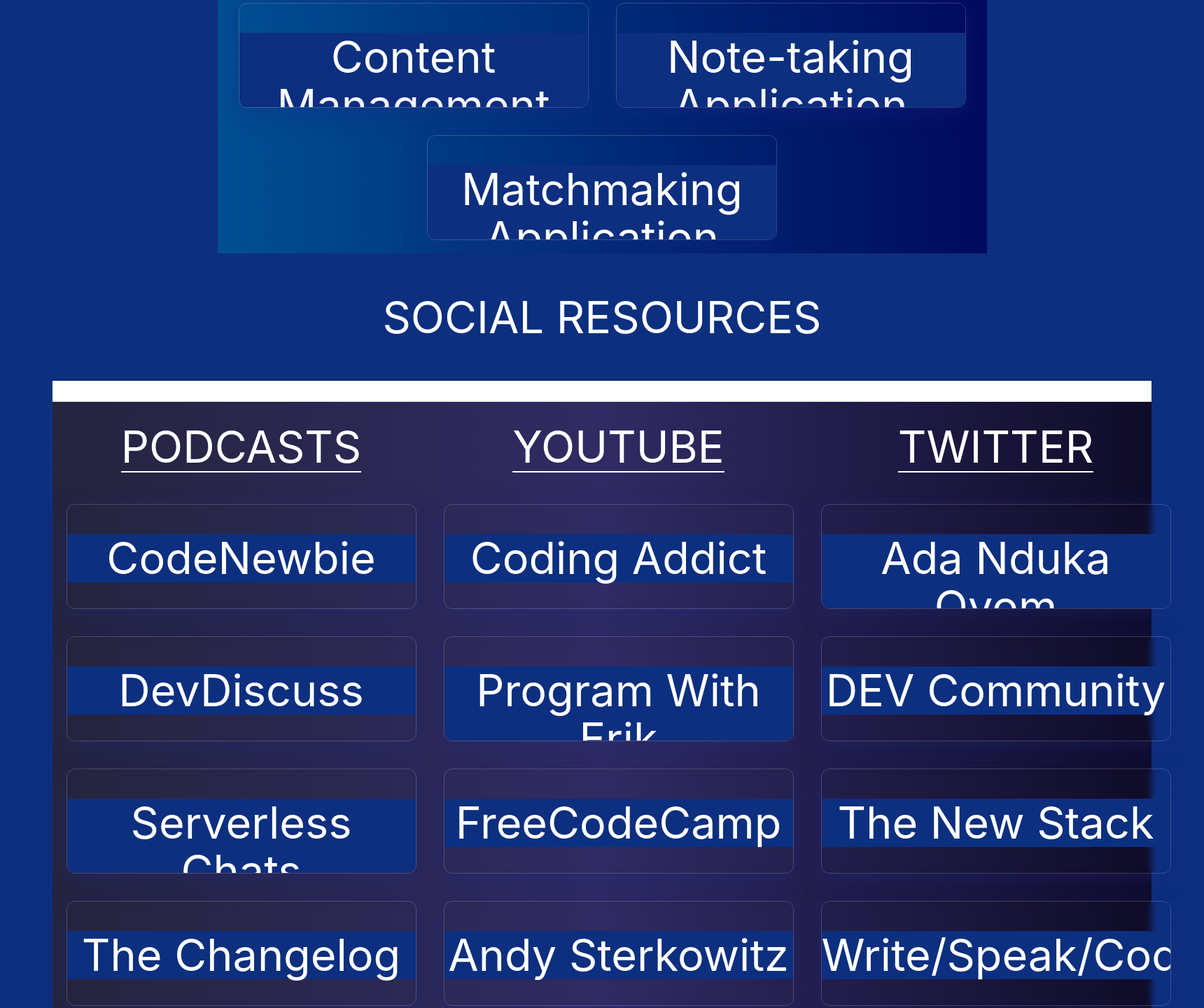
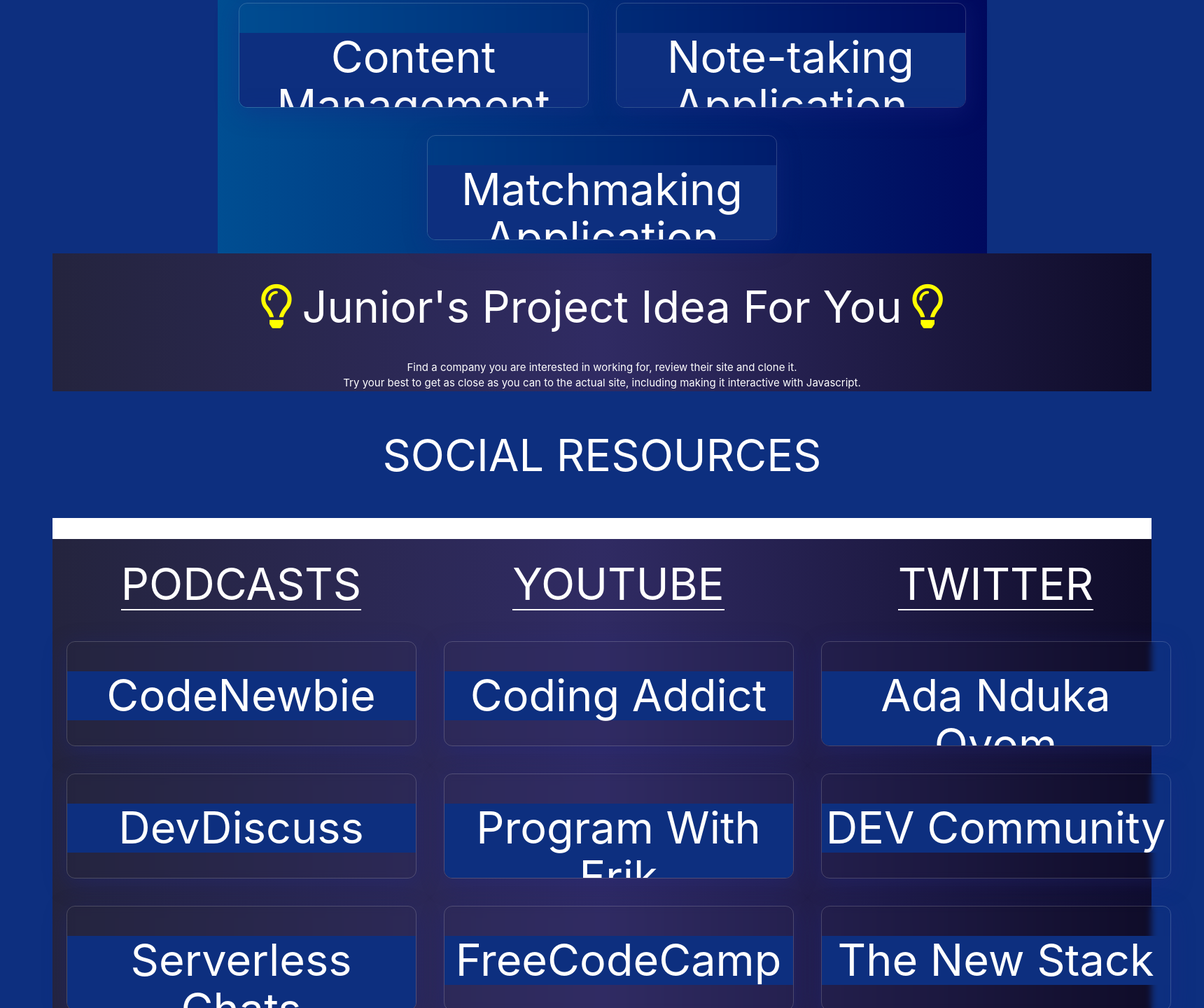
Before and after one commit to Jadessu/sei-unite, a Django app: page /ideas/ in a window 1720 px wide. Shown: the part 1221-2661 px from the top of the page at 70% size. Run offline with Django 3.2, Linux system fonts and the light colour scheme; some libraries are stand-ins or nearby versions.

Commit message:
add resources lionk

```diff
--- a/main_app/static/css/idea.css
+++ b/main_app/static/css/idea.css
@@ -131,6 +131,28 @@ background: linear-gradient(to right, #004e92, #000a5e); /* W3C, IE 10+/ Edge, F
 
 
   }
+  .junior-recommendation{
+      display: flex;
+      justify-content: center;
+      align-items: center;
+      text-align: center;
+      flex-direction: column;
+      color: var(--white);
+      background: #0f0c29;  /* fallback for old browsers */
+background: -webkit-linear-gradient(to right, #24243e, #302b63, #0f0c29);  /* Chrome 10-25, Safari 5.1-6 */
+background: linear-gradient(to right, #24243e, #302b63, #0f0c29); /* W3C, IE 10+/ Edge, Firefox 16+, Chrome 26+, Opera 12+, Safari 7+ */
+
+
+  }
+
+  .junior-recommendation p{
+      margin-top: 1rem;
+  }
+
+  .far{
+      color: yellow;
+      margin: 0 1rem;
+  }
 
   .resources-title{
       display: flex;
@@ -159,10 +181,19 @@ border-top: 2rem solid var(--white);
 
 }
 
+
 .resources2-container{
     display: flex;
     text-align: center;
     align-items: center;
+    margin-top: 2rem;
+border-top: 2rem solid var(--white);
+background: #6441A5;  /* fallback for old browsers */
+background: -webkit-linear-gradient(to right, #2a0845, #271647);  /* Chrome 10-25, Safari 5.1-6 */
+background: linear-gradient(to right, #2a0845, #361f61); /* W3C, IE 10+/ Edge, Firefox 16+, Chrome 26+, Opera 12+, Safari 7+ */
+
+
+
 }
 
 .podcast-container, .youtube, .twitter-container{
--- a/main_app/templates/about.html
+++ b/main_app/templates/about.html
@@ -6,6 +6,8 @@
 <hr />
 <p>
   I like long romantic walks down the produce aisle. Also, I am currently job seeking!
+
+
 </p>
 
 {% endblock %}
--- a/main_app/templates/base.html
+++ b/main_app/templates/base.html
@@ -55,12 +55,12 @@
         <li><a href="{% url 'alumnus_create'%}">Add Alumnus</a></li>
     </ul>
     </li>
-    <li><a href="#">Project Ideas</a></li>
+        <li><a href="{% url 'ideas' %}">Resources</a></li>
     <li><a href="{% url 'about' %}">About Us</a></li>
     <li><a href="{% url 'logout' %}">Log out</a></li>
     {% else %}
         <li><a href="{% url 'home' %}">Home</a></li>
-        <li><a href="#">Project Ideas</a></li>
+        <li><a href="{% url 'ideas' %}">Resources</a></li>
         <li><a href="{% url 'about' %}">About Us</a></li>
         <li><a href="{% url 'signup' %}">Sign Up</a></li>
 
--- a/main_app/templates/ideas.html
+++ b/main_app/templates/ideas.html
@@ -251,7 +251,11 @@
   </div>
 
 </div>
-<div class="resources-title"> <h1> SOCIAL RESOURCES</h1></div>
+<div class = "junior-recommendation"> <h1> <i class="far fa-lightbulb"></i>Junior's Project Idea For You<i class="far fa-lightbulb"></i></h1>
+<p>Find a company you are interested in working for, review their site and clone it. <br>Try your best to get as close as you can to the actual site, including making it interactive with Javascript. </p>
+</div>
+
+<div class="resources-title social-resource-title"> <h1> SOCIAL RESOURCES</h1></div>
 <div class="resource-container">
   <div class="podcast-container">
   <div class="section-title">
@@ -517,10 +521,12 @@
     </div>
   </div>
 </div>
-<h1>THIS IS FOR BOOKS AND WEBSITES</h1>
+<div class="resources-title"> <h1> BOOKS AND SITES</h1></div>
 <div class="resources2-container">
   <div class="books-container">
+  <div class="section-title">
   <h1>Books</h1>
+  </div>
 
     <div class="idea">
       <div class="title"><h1>Cracking the Coding Interview</h1></div>
@@ -586,7 +592,9 @@
     </div>
   </div>
   <div class="courses-container">
+  <div class="section-title">
   <h1>Free Courses</h1>
+  </div>
     <div class="idea">
       <div class="title">
         <h1>
@@ -620,9 +628,7 @@
           development, this free online course hosted on the edX platform is an
           excellent place to start. It’s a four-week course that is designed to
           take between six to eight hours each week, and it’s offered through
-          one of the top colleges in the country: The University of
-          Pennsylvania.
-        </p>
+          one of the top colleges in the country.
       </div>
     </div>
 
@@ -639,9 +645,7 @@
           f Web Development interests you, the best place to start may be at The
           Odin Project. This free and open-source platform was founded in 2013
           and is maintained by a group of volunteers. The platform provides
-          excellent instruction in programming and development and over a
-          quarter of a million students have taken advantage of this no-cost
-          website for learning web development.
+          excellent instruction in programming and development.
         </p>
       </div>
     </div>
@@ -659,9 +663,7 @@
         <p>
           This is a terrific first contact course or refresher for those who are
           interested in understanding the whole software development process
-          from start to finish. You will explore some of the standard methods in
-          the industry and the pros and cons of each, as well as how teams work
-          together to solve common software development issues.
+          from start to finish. .
         </p>
       </div>
     </div>
@@ -681,14 +683,15 @@
           and this free software development course from Alison has you covered.
           It takes 10 to 15 hours to complete and covers the most important
           topics when it comes to software testing, starting with a
-          comprehensive overview of the process and progressing into deeper
-          subjects.
+          comprehensive overview of the process.
         </p>
       </div>
     </div>
   </div>
   <div class="practice-container">
+  <div class="section-title">
   <h1>Skill-Practice</h1>
+  </div>
   <div class="idea">
   <div class="title"> <h1> <a href="https://www.hackerrank.com/dashboard">HackerRank</a></h1></div>
   <div class="info"> <p>HackerRank provides challenges for several different domains such as Algorithms, Mathematics, SQL, Functional Programming, AI, and more. You can solve all the challenge directly online. They provide a discussion and leaderboard for every challenge.</p></div>
@@ -711,7 +714,7 @@
 
   <div class="idea">
   <div class="title"> <h1> <a href="http://www.csszengarden.com/">CSS Zen Garden</a></h1></div>
-  <div class="info"> <p>My personal favorite. The Zen Garden aims to excite, inspire, and encourage participation. To begin, view some of the existing designs in the list. Clicking on any one will load the style sheet into this very page. You recieve an HTML document and it is your job to style it however you want to meet the requirements of the final prodcut provides to you.</p></div>
+  <div class="info"> <p>My personal favorite. The Zen Garden aims to excite, inspire, and encourage participation. To begin, view some of the existing designs in the list. You recieve an HTML document and it is your job to style it however you want to meet the requirements of the final prodcut provides to you.</p></div>
   </div>
 
 
--- a/main_app/urls.py
+++ b/main_app/urls.py
@@ -4,7 +4,7 @@ urlpatterns = [
     path('', views.Home.as_view(), name="home"),
     path('about/', views.about, name='about'),
     # ----------------------------------PROJECT IDEAS-----------------------------------------------------
-    path('ideas/', views.ideas, name = 'ideas'),
+    path('ideas/', views.ideas, name ='ideas'),
 
     # ---------------------------------PROJECTS---------------------------------------------------------
     path('projects/', views.projects_index, name='projects_index'),
```
